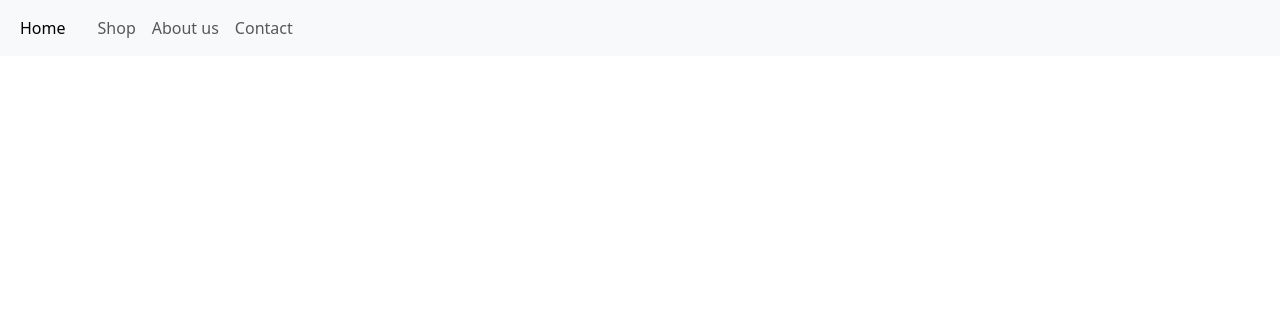
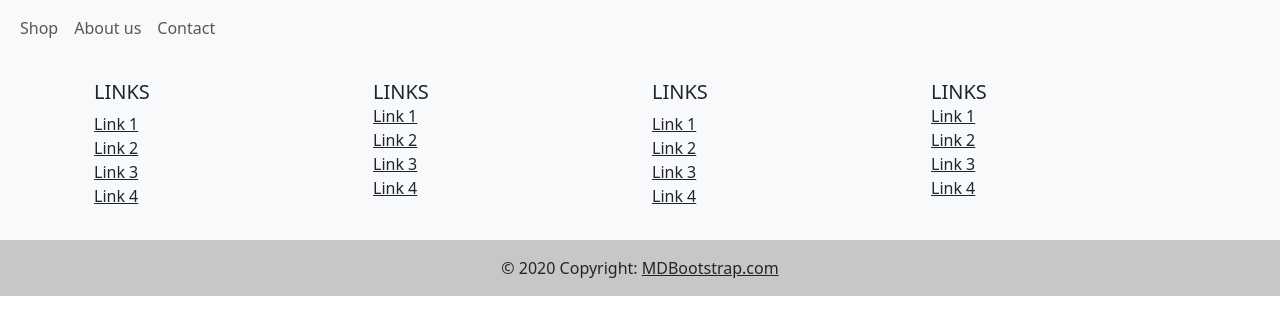
Before and after one commit to nasre21/prudoctos-perros, a Vue app: page / in a window 1280 px wide. Shown: the top 334 px of the page. Built offline with nearby package versions, Linux system fonts and the light colour scheme.

Commit message:
add footer

```diff
--- /dev/null
+++ b/src/components/FooterView.vue
@@ -0,0 +1,106 @@
+<template>
+    <footer class="bg-light text-center text-lg-start">
+  <!-- Grid container -->
+  <div class="container p-4">
+    <!--Grid row-->
+    <div class="row">
+      <!--Grid column-->
+      <div class="col-lg-3 col-md-6 mb-4 mb-md-0">
+        <h5 class="text-uppercase">Links</h5>
+
+        <ul class="list-unstyled mb-0">
+          <li>
+            <a href="#!" class="text-dark">Link 1</a>
+          </li>
+          <li>
+            <a href="#!" class="text-dark">Link 2</a>
+          </li>
+          <li>
+            <a href="#!" class="text-dark">Link 3</a>
+          </li>
+          <li>
+            <a href="#!" class="text-dark">Link 4</a>
+          </li>
+        </ul>
+      </div>
+      <!--Grid column-->
+
+      <!--Grid column-->
+      <div class="col-lg-3 col-md-6 mb-4 mb-md-0">
+        <h5 class="text-uppercase mb-0">Links</h5>
+
+        <ul class="list-unstyled">
+          <li>
+            <a href="#!" class="text-dark">Link 1</a>
+          </li>
+          <li>
+            <a href="#!" class="text-dark">Link 2</a>
+          </li>
+          <li>
+            <a href="#!" class="text-dark">Link 3</a>
+          </li>
+          <li>
+            <a href="#!" class="text-dark">Link 4</a>
+          </li>
+        </ul>
+      </div>
+      <!--Grid column-->
+
+      <!--Grid column-->
+      <div class="col-lg-3 col-md-6 mb-4 mb-md-0">
+        <h5 class="text-uppercase">Links</h5>
+
+        <ul class="list-unstyled mb-0">
+          <li>
+            <a href="#!" class="text-dark">Link 1</a>
+          </li>
+          <li>
+            <a href="#!" class="text-dark">Link 2</a>
+          </li>
+          <li>
+            <a href="#!" class="text-dark">Link 3</a>
+          </li>
+          <li>
+            <a href="#!" class="text-dark">Link 4</a>
+          </li>
+        </ul>
+      </div>
+      <!--Grid column-->
+
+      <!--Grid column-->
+      <div class="col-lg-3 col-md-6 mb-4 mb-md-0">
+        <h5 class="text-uppercase mb-0">Links</h5>
+
+        <ul class="list-unstyled">
+          <li>
+            <a href="#!" class="text-dark">Link 1</a>
+          </li>
+          <li>
+            <a href="#!" class="text-dark">Link 2</a>
+          </li>
+          <li>
+            <a href="#!" class="text-dark">Link 3</a>
+          </li>
+          <li>
+            <a href="#!" class="text-dark">Link 4</a>
+          </li>
+        </ul>
+      </div>
+      <!--Grid column-->
+    </div>
+    <!--Grid row-->
+  </div>
+  <!-- Grid container -->
+
+  <!-- Copyright -->
+  <div class="text-center p-3" style="background-color: rgba(0, 0, 0, 0.2);">
+    © 2020 Copyright:
+    <a class="text-dark" href="https://mdbootstrap.com/">MDBootstrap.com</a>
+  </div>
+  <!-- Copyright -->
+</footer>
+</template>
+
+<script setup>
+
+</script>
--- a/src/components/NavBar.vue
+++ b/src/components/NavBar.vue
@@ -7,10 +7,10 @@
     </button>
     <div class="collapse navbar-collapse" id="navbarNav">
       <ul class="navbar-nav">
-        <li class="nav-item">
-          <a class="nav-link active" aria-current="page">Home</a>
-        </li>
-        <li class="nav-item" v-for='nav in navBar' :key='nav.title'>
+        <!-- <li class="nav-item" v-for='navs in navImg' :key='navs.id'>
+          <router-link :to="navs.rout" class="nav-link active" aria-current="page"><img :src="navs.src1" alt="Image"></router-link>
+        </li> -->
+        <li class="nav-item" v-for='nav in navBar' :key='nav.id'>
           <router-link :to="nav.rout" class="nav-link">{{ nav.title }}</router-link>
         </li>
       </ul>
@@ -21,21 +21,26 @@
 
 <script setup>
 
+
+// const navImg=  {
+//    id:1,
+//    src1:require("@/assets/img/head_screen.png"),
+//    rout:"/"
+//  }
 const navBar = [
+
   {
-
-    src1:require("@/assets/img/head_screen.png"),
-    rout:"/"
-  },
-  {
+    id:2,
     title:"Shop",
     rout:"/shop"
   },
   {
+    id:3,
    title:"About us",
     rout:"/about"
   },
   {
+    id:4,
     title:"Contact",
     rout:"/contact"
   },
--- a/src/views/HomeView.vue
+++ b/src/views/HomeView.vue
@@ -1,8 +1,11 @@
 <template>
-<NavBar />
-</template>
+    <div>
+      <NavBar />
+      <FootterView />
+    </div>
+  </template>
 
-<script setup>
-import NavBar from '@/components/NavBar.vue';
-
-</script>
+  <script setup>
+  import NavBar from '@/components/NavBar.vue';
+  import FootterView from '@/components/FooterView.vue';
+  </script>
```
